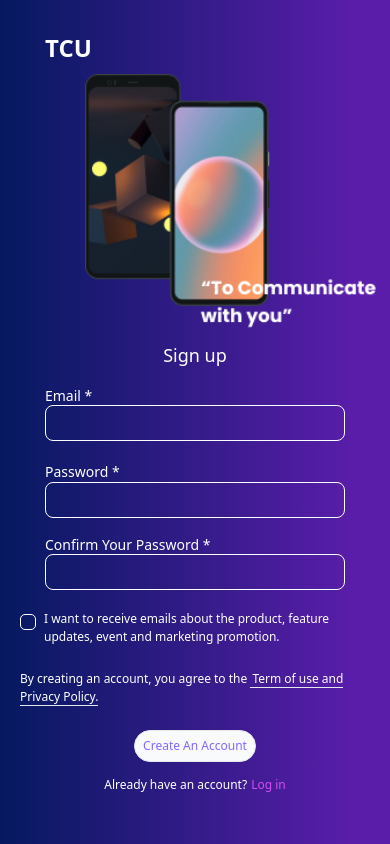
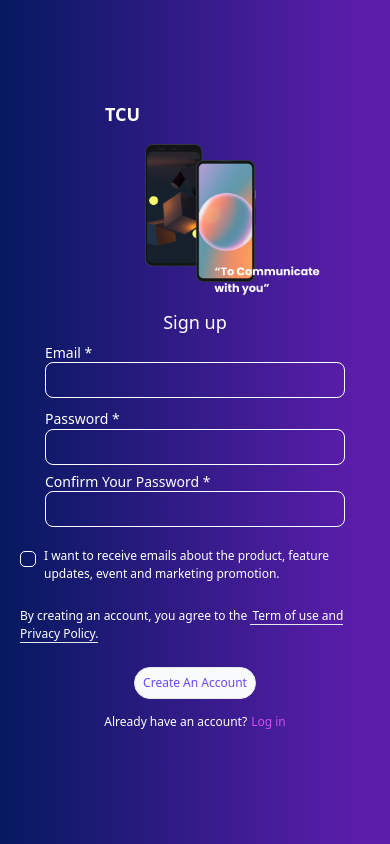
Before and after one commit to thawzinhtut1901/TCU-To-Communicate-With-You, a React (Vite) app: page /sign-up in a window 390 px wide. Built offline with nearby package versions, Linux system fonts and the light colour scheme.

Commit message:
responsive update

```diff
--- a/src/Layouts/AuthLayouts/LogIn.tsx
+++ b/src/Layouts/AuthLayouts/LogIn.tsx
@@ -1,17 +1,16 @@
-import { LoginDesign, LogInForm } from "../../pages/AuthPages"
+import { LoginDesign, LogInForm } from "../../pages/AuthPages";
 
 const LogIn = () => {
   return (
-    <div className="flex justify-center items-center h-screen">
-      <div className="md:block hidden bg-slate-50 w-0 md:w-1/2">
-        <LoginDesign/>
+    <div className="flex items-center justify-center h-screen">
+      <div className="hidden w-0 lg:block bg-slate-50 lg:w-1/2">
+        <LoginDesign />
       </div>
+      <div className="w-screen h-screen md:w-screen bg-custom-gradient lg:w-1/2">
+        <LogInForm />
+      </div>
+    </div>
+  );
+};
 
-        <div className="bg-custom-gradient w-screen md:w-1/2">
-          <LogInForm/>
-        </div>
-    </div>
-  )
-}
-
-export default LogIn
+export default LogIn;
--- a/src/Layouts/AuthLayouts/SignUpLayout.tsx
+++ b/src/Layouts/AuthLayouts/SignUpLayout.tsx
@@ -5,11 +5,11 @@ import InputOTPBox from "@/components/authComponents/InputOTPBox";
 const SignUpLayout = () => {
   const { openOTPBox } = useAuthContext();
   return (
-    <div className="block md:flex justify-center items-center h-screen">
-      <div className="bg-custom-gradient w-screen md:w-1/2">
+    <div className="flex items-center justify-center h-screen">
+      <div className="w-screen md:w-screen bg-custom-gradient lg:w-1/2">
         <SignupForm />
       </div>
-      <div className="md:block hidden bg-slate-50 w-0 md:w-1/2">
+      <div className="hidden w-0 lg:block bg-slate-50 lg:w-1/2">
         <SignupDesign />
       </div>
       {openOTPBox && <InputOTPBox />}
--- /dev/null
+++ b/src/components/authComponents/MobileImage.tsx
@@ -0,0 +1,19 @@
+import logoMobile from "../../assets/LogoMobile.png";
+
+const MobileImage = () => {
+  return (
+    <div className="flex flex-col items-start gap-2 text-center sm:justify-center md:justify-start lg:hidden">
+      {" "}
+      <h1 className="px-10 font-extrabold font-poppins  text-[18px] py-2 lg:text-[24px] text-start text-white">
+        TCU
+      </h1>
+      <img
+        src={logoMobile}
+        alt="Mobile Logo"
+        className="w-[180px] h-fit ms-20"
+      />
+    </div>
+  );
+};
+
+export default MobileImage;
--- a/src/pages/AuthPages/LoginDesign.tsx
+++ b/src/pages/AuthPages/LoginDesign.tsx
@@ -2,13 +2,13 @@ import { TCULogCom, textHeader } from "../../assets";
 
 const LoginDesign = () => {
   return (
-    <div className="flex flex-col justify-center items-center h-screen">
-      <div className="md:block hidden text-center">
+    <div className="flex flex-col items-center justify-center h-screen">
+      <div className="hidden text-center md:block">
         <h1 className="font-extrabold text-[50px]">
           Welcome To <span className="text-[#D24DF3]">TCU</span>
         </h1>
         <img src={textHeader} alt="Text Header" className="mt-[15px] w-[170px]" />
-        <img src={TCULogCom} alt="TCU Logo Composition" className="w-[550px] h-[550px]" />
+        <img src={TCULogCom} alt="TCU Logo Composition" className="w-[450px] h-[450px]" />
       </div>
     </div>
   );
--- a/src/pages/AuthPages/SignupForm.tsx
+++ b/src/pages/AuthPages/SignupForm.tsx
@@ -6,7 +6,7 @@ import { Label } from "../../components/ui/label";
 import { useSignUp } from "../../hooks";
 import { useEffect, useState } from "react";
 import { useAuthContext } from "@/context/authContext";
-import logoMobile from "../../assets/LogoMobile.png";
+import MobileImage from "@/components/authComponents/MobileImage";
 
 interface Errors {
   email?: string;
@@ -46,7 +46,6 @@ const SignupForm = () => {
 
     if (confirmPassword !== accountData.password) {
       validationErrors.confirmPassword = "Password does not match !";
-
     } else if (!confirmPassword) {
       validationErrors.confirmPassword = " ";
     }
@@ -81,21 +80,13 @@ const SignupForm = () => {
   };
 
   return (
-    <div className="flex flex-col justify-center items-center h-screen">
-      <div className="flex flex-col justify-center gap-2 md:hidden md:py-0 text-center">
-        <h1 className="px-10 font-extrabold font-poppins text-[24px] text-start text-white">
-          TCU
-        </h1>
-        <img
-          src={logoMobile}
-          alt="Mobile Logo"
-          className="w-[300px] h-fit ms-20"
-        />
-      </div>
-      <h2 className="flex justify-center pt-3 md:pt-0 font-medium font-poppins text-lg text-white md:text-2xl">
+    <div className="flex flex-col items-center justify-center h-screen">
+      <MobileImage />
+      <div className="flex flex-col items-center justify-center ">
+        <h2 className="flex justify-center pt-3 text-lg font-medium text-white lg:pt-0 font-poppins lg:text-2xl">
           Sign up
         </h2>
-      <div className="flex-col mx-auto mt-[20px] font-poppins md:font-thin text-[10px] text-white md:text-[14px]">
+        <div className="flex-col mx-auto mt-[10px] lg:mt-[20px] font-poppins lg:font-thin text-[10px] text-white lg:text-[14px]">
           <Label htmlFor="email">Email *</Label>
           <Input
             type="email"
@@ -105,13 +96,13 @@ const SignupForm = () => {
             className="rounded-[8px]"
           />
           {errors.email && (
-          <span className="my-2 font-bold text-red-500 text-xs">
+            <span className="my-2 text-xs font-bold text-red-500">
               {errors.email}
             </span>
           )}
         </div>
 
-      <div className="flex-col mx-auto mt-[20px] font-poppins md:font-thin text-[10px] text-white md:text-[14px]">
+        <div className="flex-col mx-auto mt-[10px] lg:mt-[20px] font-poppins lg:font-thin text-[10px] text-white lg:text-[14px]">
           <Label
             htmlFor="password"
             className="font-poppins font-thin text-[14px]"
@@ -127,13 +118,13 @@ const SignupForm = () => {
             className="rounded-[8px]"
           />
           {errors.password && (
-          <span className="my-2 font-bold text-red-500 text-xs">
+            <span className="my-2 text-xs font-bold text-red-500">
               {errors.password}
             </span>
           )}
         </div>
 
-      <div className="flex-col mx-auto mt-[20px] font-poppins md:font-thin text-[10px] text-white md:text-[14px]">
+        <div className="flex-col mx-auto mt-[10px] lg:mt-[20px] font-poppins lg:font-thin text-[10px] text-white lg:text-[14px]">
           <Label htmlFor="confirm">Confirm Your Password *</Label>
 
           <Input
@@ -145,26 +136,26 @@ const SignupForm = () => {
           />
 
           {errors.confirmPassword && (
-          <span className="my-2 font-bold text-red-500 text-xs">
+            <span className="my-2 text-xs font-bold text-red-500">
               {errors.confirmPassword}
             </span>
           )}
         </div>
 
-      <div className="flex space-x-2 mx-auto mt-[20px] md:mt-[50px] w-[350px] lg:w-[550px] font-poppins font-thin text-[9px] text-white">
+        <div className="flex space-x-2 mx-auto mt-[20px] lg:mt-[50px] w-[350px] lg:w-[550px] font-poppins font-thin text-[9px] text-white">
           <Checkbox id="recieve-email" className="mt-1 rounded-[5px]" />
           <Label
             htmlFor="recieve-email"
-          className="text-[12px] md:text-[14px] cursor-pointer"
+            className="text-[12px] lg:text-[14px] cursor-pointer"
           >
-          I want to receive emails about the product, feature updates, event and
-          marketing promotion.
+            I want to receive emails about the product, feature updates, event
+            and marketing promotion.
           </Label>
         </div>
 
-      <h2 className="md:flex mx-auto mt-[24px] w-[350px] md:w-[550px] font-poppins font-thin text-[12px] text-white md:text-[14px]">
+        <h2 className="md:flex mx-auto mt-[24px] w-[350px] lg:w-[550px] font-poppins font-thin text-[12px] text-white lg:text-[14px]">
           By creating an account, you agree to the{" "}
-        <a href="#" className="pl-[2px] md:pl-1 border-b">
+          <a href="#" className="pl-[2px] lg:pl-1 border-b">
             {" "}
             Term of use and Privacy Policy.
           </a>
@@ -173,21 +164,22 @@ const SignupForm = () => {
         <Button
           onClick={handleSubmit}
           type="button"
-        className="flex justify-center bg-slate-50 hover:bg-slate-300 mt-[24px] ml-0 md:ml-[55px] border rounded-full font-poppins font-thin text-[#8566FF] text-[12px] md:text-[14px]"
+          className="flex justify-center bg-slate-50 hover:bg-slate-300 mt-[24px] ml-0 lg:ml-[55px] border rounded-full font-poppins font-thin text-[#6b47fb] text-[12px] lg:text-[14px]"
         >
           Create An Account
         </Button>
 
-      <h2 className="flex justify-center mx-auto mt-[14px] md:mt-[24px] pb-[20px] md:pb-0 w-full md:w-[550px] font-poppins font-thin text-[12px] text-white md:text-[14px]">
+        <h2 className="flex justify-center mx-auto mt-[14px] lg:mt-[24px] pb-[20px] lg:pb-0 w-full lg:w-[550px] font-poppins font-thin text-[12px] text-white lg:text-[14px]">
           Already have an account?{" "}
           <a
             href="/"
-          className="md:hover:border-slate-50 hover:border-[#D24DF3] pl-1 border-transparent border-b-0 hover:border-b-2 text-[#D24DF3] md:text-white"
+            className="md:hover:border-slate-50 hover:border-[#D24DF3] pl-1 border-transparent border-b-0 hover:border-b-2 text-[#D24DF3] lg:text-white"
           >
             Log in
           </a>
         </h2>
       </div>
+    </div>
   );
 };
 
```
Also changed, not shown: src/pages/AuthPages/LogInForm.tsx (+42 -45 lines). Lines whose indentation alone changed are shown as unchanged.
